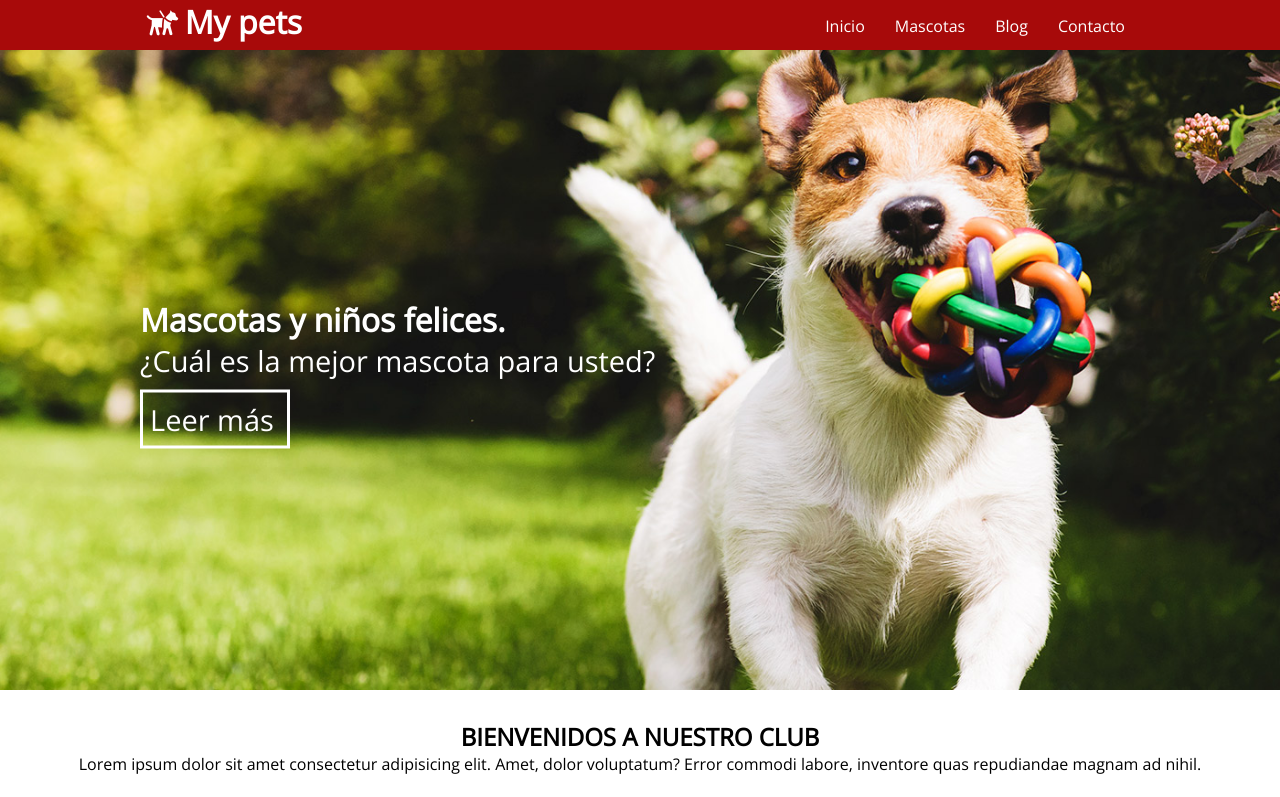
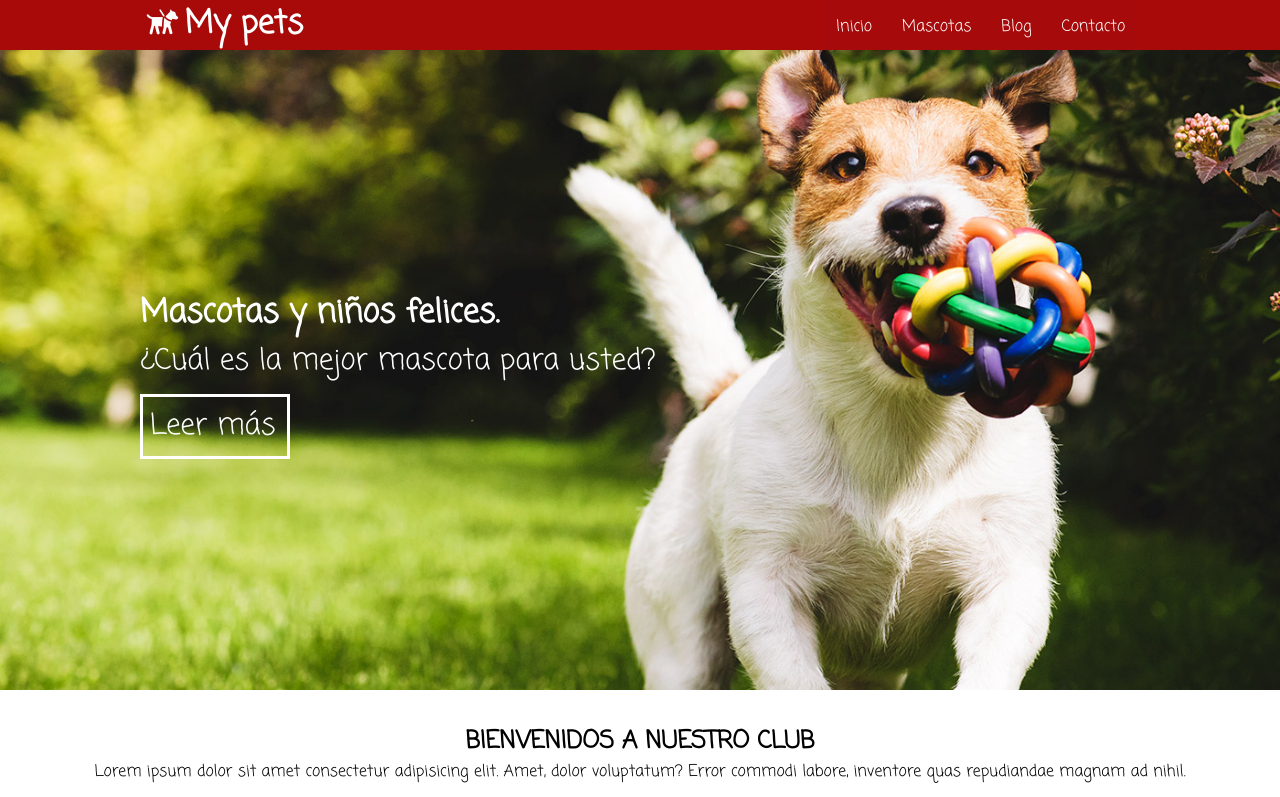
Before and after one commit to irving19o/My-pets, a plain HTML site: page index.html in a window 1280 px wide. Shown: the top 797 px of the page. Drawn offline with nearby package versions, Linux system fonts and the light colour scheme.

Commit message:
Coming soon  fuente

```diff
--- a/css/estilo.scss
+++ b/css/estilo.scss
@@ -1,10 +1,10 @@
 /**
 *Plantiilla generada con jade y sass
 */
-$font: "Open Sans", sans-serif;
+$font: "Coming Soon", cursive;
 $color: rgb(168, 10, 10);
 
-@import url('https://fonts.googleapis.com/css?family=Open+Sans|Roboto');
+@import url('https://fonts.googleapis.com/css?family=Coming+Soon');
 @import 'menu.scss';
 @import 'banner.scss';
 @import "blog.scss";
--- a/index.html
+++ b/index.html
@@ -5,7 +5,7 @@
     <meta name="viewport" content="width=device-width, initial-scale=1.0"/>
     <meta http-equiv="X-UA-Compatible" content="ie=edge"/>
     <title>My pets</title>
-    <link rel="stylesheet" href="/css/fontello.css"/>
+    <link rel="stylesheet" href="css/fontello.css"/>
     <link rel="stylesheet" href="css/estilo.css"/>
   </head>
   <body>
```
Also changed, not shown: css/estilo.css.
